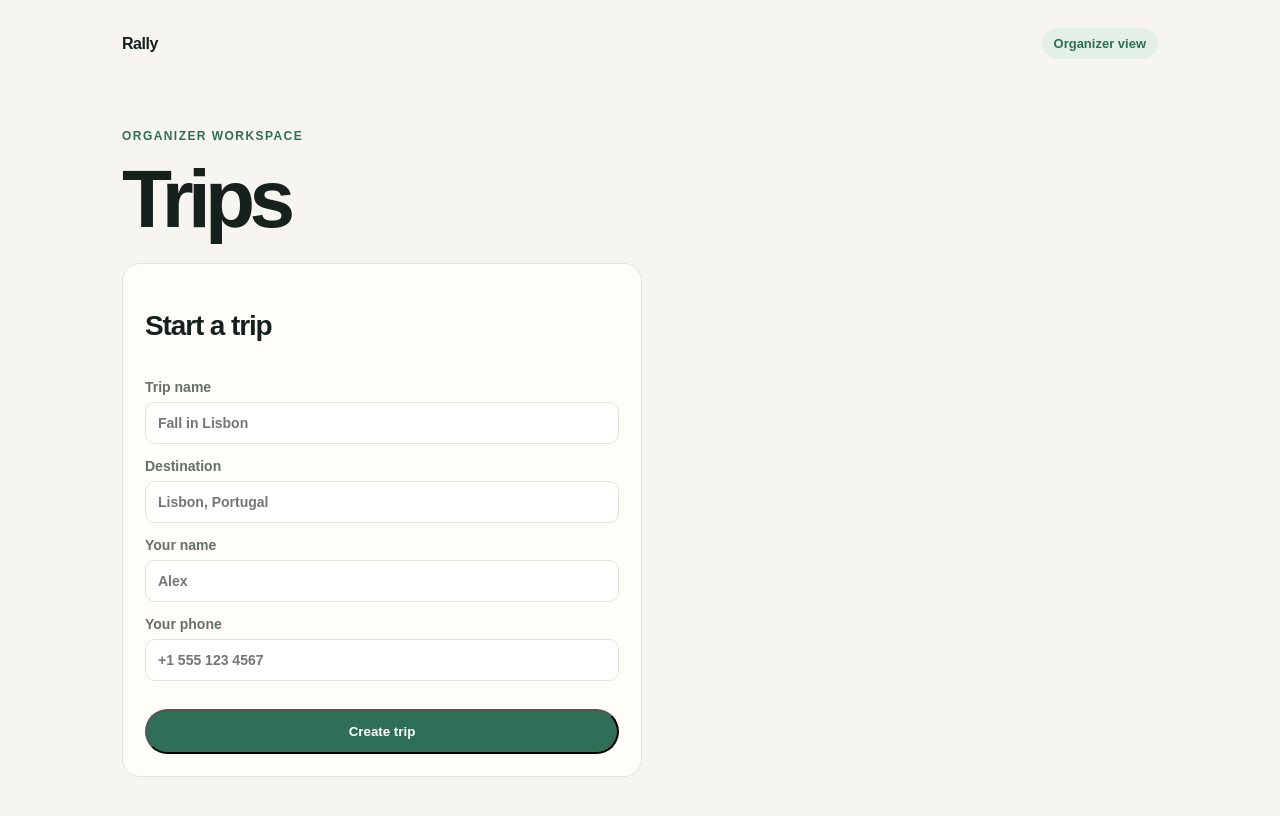
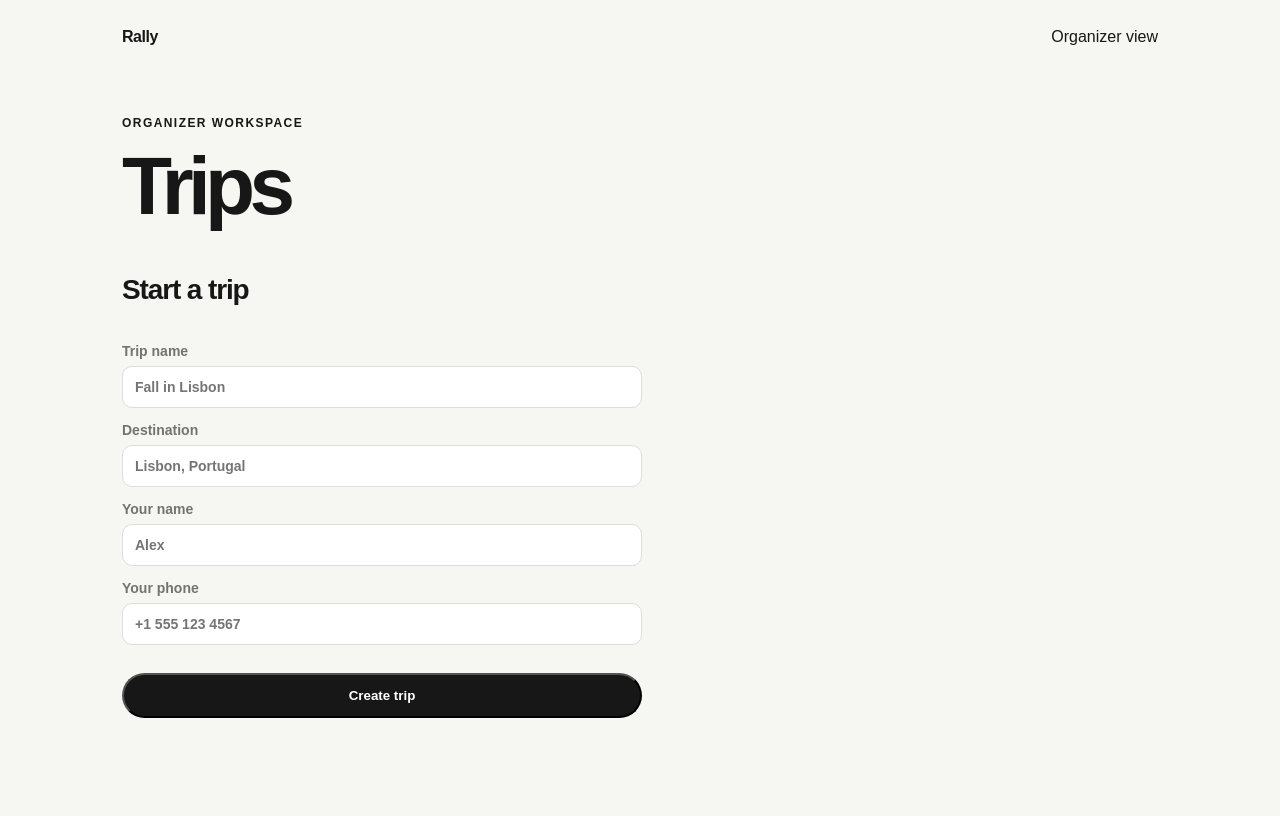
Before and after one commit to AskusFam/animated-eureka, a Next.js app: page /dashboard in a window 1280 px wide. Shown: the top 816 px of the page. Built offline with nearby package versions, Linux system fonts and the light colour scheme.

Commit message:
feat: update Rally app/globals.css

```diff
--- a/app/globals.css
+++ b/app/globals.css
@@ -1,11 +1,9 @@
 :root {
-  --ink: #16211d;
-  --muted: #64706a;
-  --paper: #f7f5ef;
-  --card: #fffdf8;
-  --line: #dfe5dc;
-  --accent: #2f6f58;
-  --accent-soft: #e4f0e7;
+  --ink: #171717;
+  --muted: #737373;
+  --paper: #f6f6f2;
+  --line: #deded8;
+  --accent: #171717;
 }
 
 * { box-sizing: border-box; }
@@ -24,10 +22,20 @@ p { color: var(--muted); font-size: 17px; line-height: 1.6; }
 .form { max-width: 520px; display: grid; gap: 14px; }
 .form label { display: grid; gap: 7px; color: var(--muted); font-size: 14px; font-weight: 700; }
 .form input { width: 100%; border: 1px solid var(--line); border-radius: 10px; padding: 12px; font: inherit; background: white; }
-.grid { display: grid; grid-template-columns: repeat(3, 1fr); gap: 16px; margin-top: 56px; }
-.card { background: var(--card); border: 1px solid var(--line); border-radius: 18px; padding: 22px; }
-.card h3 { margin: 0 0 10px; }
-.card p { margin: 0; font-size: 15px; }
-.status { display: inline-flex; gap: 8px; align-items: center; background: var(--accent-soft); border-radius: 999px; padding: 8px 12px; color: var(--accent); font-size: 13px; font-weight: 700; }
-.dot { width: 8px; height: 8px; border-radius: 50%; background: var(--accent); }
-@media (max-width: 700px) { .grid { grid-template-columns: 1fr; } .nav { margin-bottom: 48px; } }
+.rally-home { max-width: 1180px; min-height: 100vh; margin: 0 auto; padding: 28px 32px 54px; }
+.rally-nav { display: flex; justify-content: space-between; align-items: center; }
+.rally-brand { font-size: 25px; font-weight: 800; letter-spacing: -.07em; }
+.nav-link { color: var(--muted); font-size: 14px; }
+.rally-hero { max-width: 680px; padding: 18vh 0 20vh; }
+.rally-kicker { color: var(--muted); font-size: 14px; margin-bottom: 24px; }
+.rally-hero h1 { font-size: clamp(52px, 9vw, 112px); line-height: .9; letter-spacing: -.085em; margin: 0 0 32px; }
+.rally-hero p { max-width: 440px; color: var(--muted); font-size: 18px; line-height: 1.45; margin: 0 0 28px; }
+.text-button { display: inline-flex; gap: 16px; align-items: center; border-bottom: 1px solid var(--ink); padding-bottom: 7px; font-weight: 700; }
+.text-button span { font-size: 20px; line-height: 12px; }
+.setup-note { display: block; color: var(--muted); margin-top: 18px; font-size: 12px; }
+.rally-proof { display: grid; grid-template-columns: repeat(3, 1fr); gap: 28px; border-top: 1px solid var(--line); padding-top: 22px; }
+.rally-proof div { display: grid; gap: 9px; }
+.rally-proof span { color: var(--muted); font-size: 12px; }
+.rally-proof strong { font-size: 16px; }
+.rally-proof p { color: var(--muted); font-size: 14px; line-height: 1.45; margin: 0; max-width: 230px; }
+@media (max-width: 700px) { .rally-home { padding: 24px 20px 42px; } .rally-hero { padding: 22vh 0 18vh; } .rally-proof { grid-template-columns: 1fr; gap: 22px; } }
```
